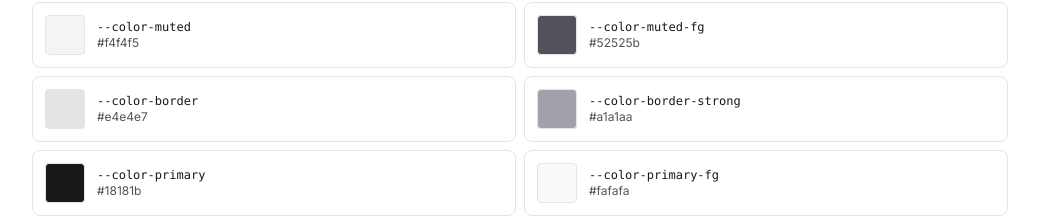
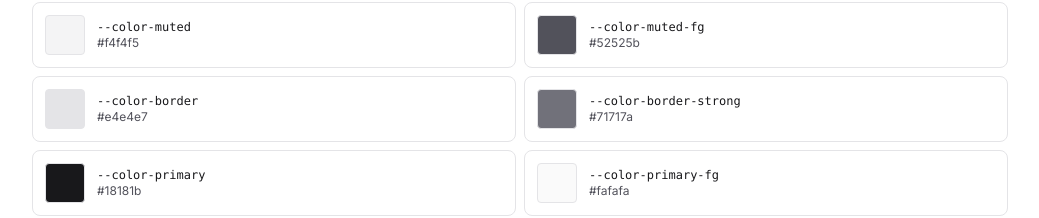
Before and after one commit to kevinmalana/ndis-provider-crm, a Next.js app in the folder ndis-provider-crm/: page /design-system in a window 1280 px wide. Shown: the part 337-555 px from the top of the page, without its empty margins (120-1159 px from the left). Built offline with nearby package versions, Linux system fonts and the light colour scheme.

Commit message:
fix(a11y): close theme and sticky focus review findings

```diff
--- a/ndis-provider-crm/scripts/a11y/axe-check.mjs
+++ b/ndis-provider-crm/scripts/a11y/axe-check.mjs
@@ -7,7 +7,8 @@ try {
   const page = await browser.newPage({ viewport: { width: 1280, height: 900 } })
   await page.goto(url, { waitUntil: "networkidle" })
   const results = await new AxeBuilder({ page }).withTags(["wcag2a", "wcag2aa", "wcag22aa"]).analyze()
-  const blocking = results.violations.filter((violation) => ["serious", "critical"].includes(violation.impact))
+  // No allowlist is configured: every WCAG violation is an unbaselined release failure.
+  const blocking = results.violations
   console.log(`axe: ${results.passes.length} pass groups, ${results.violations.length} violation groups`)
   if (blocking.length) {
     console.error(JSON.stringify(blocking, null, 2))
--- a/ndis-provider-crm/scripts/a11y/pa11y-check.mjs
+++ b/ndis-provider-crm/scripts/a11y/pa11y-check.mjs
@@ -6,9 +6,9 @@ const results = await pa11y(url, {
   includeWarnings: true,
   browserLaunchOptions: { headless: true },
 })
-const errors = results.issues.filter((issue) => issue.type === "Error")
-console.log(`pa11y: ${results.issues.length} issues (${errors.length} errors)`)
-if (errors.length) {
-  console.error(JSON.stringify(errors, null, 2))
+// No warning/error allowlist is configured: every WCAG issue is unbaselined.
+console.log(`pa11y: ${results.issues.length} issues`)
+if (results.issues.length) {
+  console.error(JSON.stringify(results.issues, null, 2))
   process.exitCode = 1
 }
--- a/ndis-provider-crm/src/app/design-system/design-system-client.tsx
+++ b/ndis-provider-crm/src/app/design-system/design-system-client.tsx
@@ -3,7 +3,7 @@
 import { useEffect, useState } from "react"
 import { toast } from "sonner"
 
-import { AccessibleStatus, FormError, StickyActionBar } from "@/components/ui/accessibility"
+import { AccessibleStatus, FormError, StickyActionLayout } from "@/components/ui/accessibility"
 import { Button } from "@/components/ui/button"
 import { Card } from "@/components/ui/card"
 import {
@@ -64,7 +64,7 @@ export default function DesignSystemClient() {
   }, [])
 
   return (
-    <main data-org="demo" data-theme-validated="true" className="mx-auto max-w-5xl space-y-12 px-6 py-10">
+    <main data-org="demo" className="mx-auto max-w-5xl space-y-12 px-6 py-10">
       <header className="space-y-2">
         <h1 className="text-3xl font-bold">Design system reference</h1>
         <p className="text-muted-foreground">Development-only token and component reference. Values below are resolved with <code>getComputedStyle</code>; tenant overrides are accepted only after server validation.</p>
@@ -79,7 +79,7 @@ export default function DesignSystemClient() {
         <h2 id="components-heading" className="text-xl font-semibold">Installed components</h2>
         <Card className="space-y-3 p-4"><h3 className="text-base font-medium">Buttons and worker control</h3><div className="flex flex-wrap gap-2"><Button className="ordinary-control">Primary</Button><Button variant="outline" className="ordinary-control">Outline</Button><Button variant="secondary" className="ordinary-control">Secondary</Button><Button variant="ghost" className="ordinary-control">Ghost</Button><Button variant="destructive" className="ordinary-control">Destructive</Button><Button className="worker-control">Worker action (48 px)</Button></div></Card>
         <Card className="space-y-3 p-4"><h3 className="text-base font-medium">Card, label, input and form error</h3><div className="max-w-md space-y-2"><Label htmlFor="ds-name">Full name</Label><Input id="ds-name" aria-describedby="ds-name-error" className="ordinary-control" placeholder="Jordan Walker" /><FormError id="ds-name-error">Example error remains visible and is announced.</FormError></div></Card>
-        <Card className="space-y-3 p-4"><h3 className="text-base font-medium">Status and sticky action</h3><AccessibleStatus>Saved locally. Foreground retry remains available even when optional enhancements are unavailable.</AccessibleStatus><StickyActionBar className="-mx-4 px-4 pt-3"><div className="flex flex-wrap justify-end gap-2"><Button variant="outline" className="ordinary-control">Cancel</Button><Button className="worker-control">Save changes</Button></div></StickyActionBar></Card>
+        <Card className="space-y-3 p-4"><h3 className="text-base font-medium">Status and sticky action</h3><AccessibleStatus>Saved locally. Foreground retry remains available even when optional enhancements are unavailable.</AccessibleStatus><StickyActionLayout actionBar={<div className="flex flex-wrap justify-end gap-2"><Button variant="outline" className="ordinary-control">Cancel</Button><Button className="worker-control">Save changes</Button></div>}><p className="min-h-32 text-sm text-muted-foreground">The scrolling region reserves the measured action-bar height. Tab to controls at the bottom to verify focus remains visible.</p></StickyActionLayout></Card>
         <Card className="space-y-3 p-4"><h3 className="text-base font-medium">Dialog and dropdown menu</h3><div className="flex flex-wrap gap-2"><Dialog><DialogTrigger asChild><Button className="ordinary-control">Open dialog</Button></DialogTrigger><DialogContent><DialogHeader><DialogTitle>Accessible dialog</DialogTitle><DialogDescription>Focus is trapped and restored by the primitive.</DialogDescription></DialogHeader><Button className="worker-control">Confirm</Button></DialogContent></Dialog><DropdownMenu><DropdownMenuTrigger asChild><Button variant="outline" className="ordinary-control">Open menu</Button></DropdownMenuTrigger><DropdownMenuContent><DropdownMenuItem>First action</DropdownMenuItem><DropdownMenuItem>Second action</DropdownMenuItem></DropdownMenuContent></DropdownMenu></div></Card>
         <Card className="space-y-3 p-4"><h3 className="text-base font-medium">Sheet and Sonner</h3><div className="flex flex-wrap gap-2"><Sheet><SheetTrigger asChild><Button variant="outline" className="ordinary-control">Open sheet</Button></SheetTrigger><SheetContent><SheetHeader><SheetTitle>Accessible sheet</SheetTitle><SheetDescription>Escape and the close button both remain available.</SheetDescription></SheetHeader></SheetContent></Sheet><Button className="ordinary-control" onClick={() => toast.success("Saved", { description: "This notification is supplementary to visible status." })}>Show toast</Button></div></Card>
       </section>
--- a/ndis-provider-crm/src/app/globals.css
+++ b/ndis-provider-crm/src/app/globals.css
@@ -89,7 +89,20 @@
   background: color-mix(in srgb, var(--color-bg) 96%, transparent);
   border-top: 1px solid var(--color-border-strong);
   box-shadow: 0 -0.5rem 1rem color-mix(in srgb, var(--color-fg) 12%, transparent);
-  scroll-margin-bottom: 6rem;
+  scroll-margin-block-end: var(--sticky-action-space, 6rem);
+}
+
+/* StickyActionLayout owns the scrolling region. It measures the action bar and
+ * reserves that exact amount of scroll space so focused content can clear it. */
+.focus-safe-scroll-region {
+  max-height: 100%;
+  overflow: auto;
+  scroll-padding-block-end: var(--sticky-action-space, 6rem);
+  padding-block-end: var(--sticky-action-space, 6rem);
+}
+
+.focus-safe-scroll-region :where(a, button, input, select, textarea, [tabindex]):focus-visible {
+  scroll-margin-block-end: var(--sticky-action-space, 6rem);
 }
 
 .worker-control {
--- a/ndis-provider-crm/src/components/ui/accessibility.tsx
+++ b/ndis-provider-crm/src/components/ui/accessibility.tsx
@@ -1,4 +1,4 @@
-import type { HTMLAttributes, ReactNode } from "react"
+import { useEffect, useRef, type HTMLAttributes, type ReactNode } from "react"
 
 import { cn } from "@/lib/utils"
 
@@ -45,4 +45,39 @@ function StickyActionBar({ className, ...props }: HTMLAttributes<HTMLDivElement>
   return <div className={cn("focus-safe-sticky-action", className)} {...props} />
 }
 
-export { AccessibleStatus, FormError, StickyActionBar }
+type StickyActionLayoutProps = HTMLAttributes<HTMLDivElement> & {
+  actionBar: ReactNode
+}
+
+/**
+ * Scroll-container contract for sticky actions. The ResizeObserver keeps the
+ * scroll padding equal to the rendered bar, including safe-area insets and
+ * responsive wrapping, so keyboard focus cannot be hidden underneath it.
+ */
+function StickyActionLayout({ actionBar, className, children, ...props }: StickyActionLayoutProps) {
+  const regionRef = useRef<HTMLDivElement>(null)
+  const actionRef = useRef<HTMLDivElement>(null)
+
+  useEffect(() => {
+    const region = regionRef.current
+    const action = actionRef.current
+    if (!region || !action) return
+
+    const updateSpace = () => region.style.setProperty("--sticky-action-space", `${action.offsetHeight}px`)
+    updateSpace()
+    const observer = new ResizeObserver(updateSpace)
+    observer.observe(action)
+    return () => observer.disconnect()
+  }, [])
+
+  return (
+    <div ref={regionRef} className={cn("focus-safe-scroll-region", className)} {...props}>
+      <div>{children}</div>
+      <div ref={actionRef}>
+        <StickyActionBar>{actionBar}</StickyActionBar>
+      </div>
+    </div>
+  )
+}
+
+export { AccessibleStatus, FormError, StickyActionBar, StickyActionLayout }
--- /dev/null
+++ b/ndis-provider-crm/src/lib/tenant-theme.ts
@@ -0,0 +1,91 @@
+export type TenantThemeCandidate = {
+  primary?: unknown
+  primaryForeground?: unknown
+  accent?: unknown
+  accentForeground?: unknown
+}
+
+export const DEFAULT_TENANT_THEME = {
+  primary: "#18181b",
+  primaryForeground: "#fafafa",
+  accent: "#2563eb",
+  accentForeground: "#ffffff",
+} as const
+
+type TenantTheme = {
+  primary: string
+  primaryForeground: string
+  accent: string
+  accentForeground: string
+}
+
+function parseHex(value: unknown): [number, number, number] | null {
+  if (typeof value !== "string") return null
+  const normalized = value.trim()
+  const match = /^#([\da-f]{6})$/i.exec(normalized)
+  if (!match) return null
+  return [0, 2, 4].map((offset) => Number.parseInt(match[1].slice(offset, offset + 2), 16)) as [number, number, number]
+}
+
+function relativeLuminance(rgb: [number, number, number]) {
+  const channels = rgb.map((channel) => {
+    const value = channel / 255
+    return value <= 0.03928 ? value / 12.92 : ((value + 0.055) / 1.055) ** 2.4
+  })
+  return 0.2126 * channels[0] + 0.7152 * channels[1] + 0.0722 * channels[2]
+}
+
+export function contrastRatio(foreground: string, background: string) {
+  const foregroundRgb = parseHex(foreground)
+  const backgroundRgb = parseHex(background)
+  if (!foregroundRgb || !backgroundRgb) return 0
+  const lighter = Math.max(relativeLuminance(foregroundRgb), relativeLuminance(backgroundRgb))
+  const darker = Math.min(relativeLuminance(foregroundRgb), relativeLuminance(backgroundRgb))
+  return (lighter + 0.05) / (darker + 0.05)
+}
+
+/**
+ * Trusted server boundary for tenant branding. Callers must pass persisted
+ * tenant configuration here; client components must never set the validated
+ * attribute themselves. Unknown, malformed, or low-contrast values return the
+ * complete base theme and cannot partially override a semantic pair.
+ */
+export function resolveValidatedTenantTheme(candidate: TenantThemeCandidate | null | undefined): {
+  theme: TenantTheme
+  validated: boolean
+} {
+  const primary = parseHex(candidate?.primary)
+  const primaryForeground = parseHex(candidate?.primaryForeground)
+  const accent = parseHex(candidate?.accent)
+  const accentForeground = parseHex(candidate?.accentForeground)
+  const isValid =
+    Boolean(primary && primaryForeground && accent && accentForeground) &&
+    contrastRatio(candidate?.primary as string, candidate?.primaryForeground as string) >= 4.5 &&
+    contrastRatio(candidate?.accent as string, candidate?.accentForeground as string) >= 4.5
+
+  if (!isValid) return { theme: DEFAULT_TENANT_THEME, validated: false }
+  return {
+    theme: {
+      primary: candidate!.primary as string,
+      primaryForeground: candidate!.primaryForeground as string,
+      accent: candidate!.accent as string,
+      accentForeground: candidate!.accentForeground as string,
+    },
+    validated: true,
+  }
+}
+
+/** Return only server-renderable attributes/styles after validation succeeds. */
+export function getValidatedTenantThemeProps(candidate: TenantThemeCandidate | null | undefined) {
+  const result = resolveValidatedTenantTheme(candidate)
+  if (!result.validated) return { attributes: {}, style: {} as Record<string, string> }
+  return {
+    attributes: { "data-theme-validated": "true" },
+    style: {
+      "--tenant-primary": result.theme.primary,
+      "--tenant-primary-fg": result.theme.primaryForeground,
+      "--tenant-accent": result.theme.accent,
+      "--tenant-accent-fg": result.theme.accentForeground,
+    },
+  }
+}
--- a/ndis-provider-crm/src/styles/tokens.css
+++ b/ndis-provider-crm/src/styles/tokens.css
@@ -20,7 +20,8 @@
   --color-muted: #f4f4f5;
   --color-muted-fg: #52525b;
   --color-border: #e4e4e7;
-  --color-border-strong: #a1a1aa;
+  /* Boundary colour is also used by sticky action regions; keep it >=3:1 on white. */
+  --color-border-strong: #71717a;
 
   --color-primary: #18181b;
   --color-primary-fg: #fafafa;
```
Also changed, not shown: 2 other files (tests, documents, lock files or other folders).
